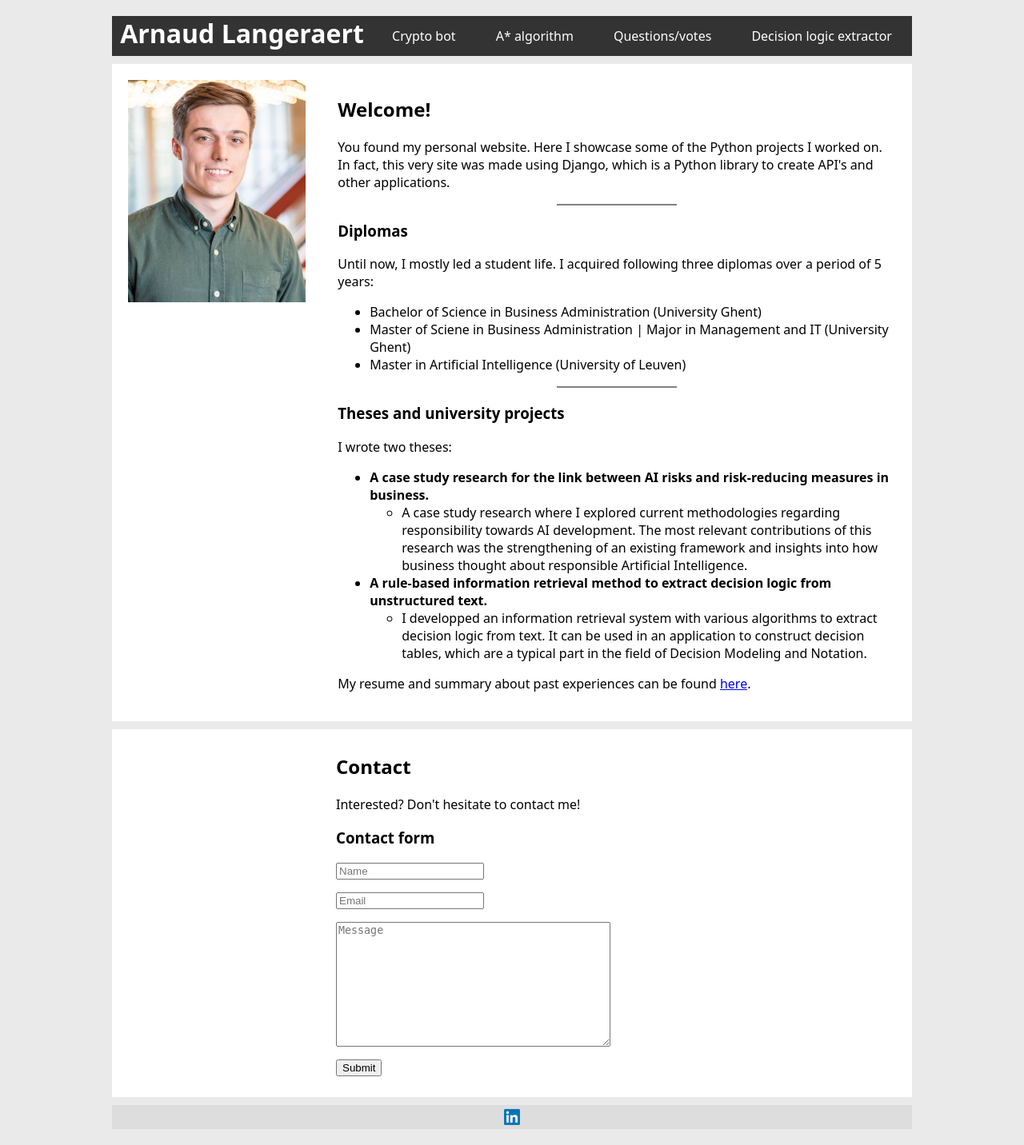
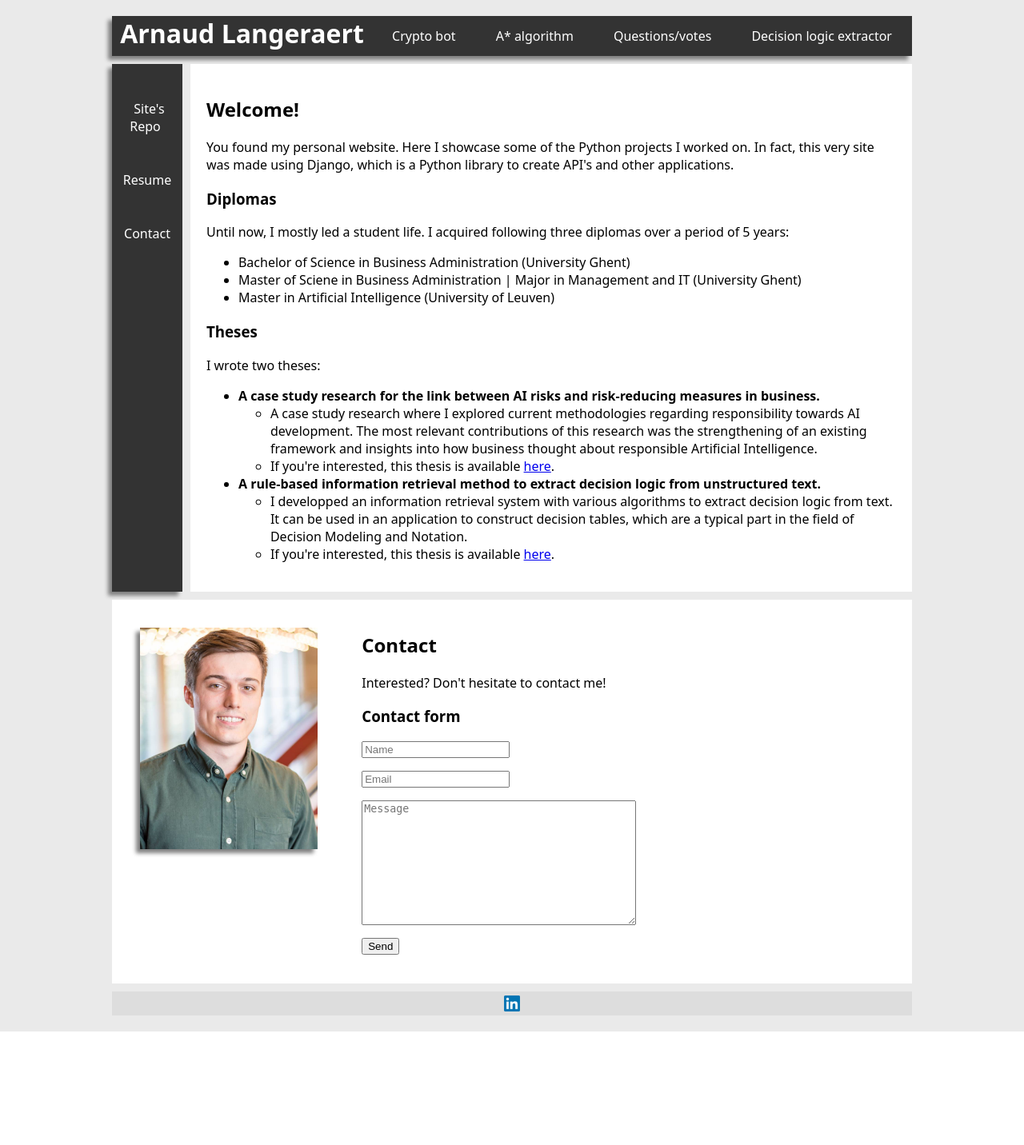
Before and after one commit to ajlanger/mysite, a Django app: page / in a window 1280 px wide. Shown: the whole page at 80% size. After the commit the page ends 1290 px from the top, so only its background shows below. Run offline with Django 3.2, Linux system fonts and the light colour scheme.

Commit message:
Made home and base more beautiful.

```diff
--- a/templates/base.html
+++ b/templates/base.html
@@ -5,6 +5,12 @@
 <html>
 <head>
   <title>Arnaud Langeraert</title>
+  <style>
+  html {
+    scroll-behavior: smooth;
+  }
+  </style>
+
 </head>
 <meta charset="UTF-8">
 <meta name="viewport" content="width=device-width, initial-scale=1">
@@ -15,7 +21,7 @@
 
     <!-- Header -->
     <div class="header">
-      <h1 style="color: white; margin:auto;"><a href="" style="text-decoration: none; color: white;">Arnaud Langeraert</a></h1>
+      <h1 style="color: white; margin:auto;"><a href="/" style="text-decoration: none; color: white;">Arnaud Langeraert</a></h1>
     </div>
 
     <!-- Navigation bar -->
@@ -23,7 +29,7 @@
       <a href="#">Crypto bot</a>
       <a href="#">A* algorithm</a>
       <a href="#">Questions/votes</a>
-      <a href="#">Decision logic extractor</a>
+      <a href="/dl_extractor.html">Decision logic extractor</a>
     </div>
   </div>
 
--- a/templates/home.html
+++ b/templates/home.html
@@ -8,11 +8,20 @@
 <!-- the flexible grid (content) -->
 <div class="row">
 
-  <div class="side">
+  <div class="side-top">
 
-    <div class="myself">
-      <img title="Moi" src="static/images/My_Pic.png" alt="" width="222.22" height="277.78" />
+    <div class="cv-button">
+      <a href="https://github.com/ajlanger/mysite" target="_blank" style="text-decoration: none; color: white;">Site's Repo</a>
     </div>
+
+    <div class="cv-button">
+      <a href="CV-html.html" target="_blank" style="text-decoration: none; color: white;">Resume</a>
+    </div>
+
+    <div class="cv-button">
+      <a href="#contact" style="text-decoration: none; color: white;">Contact</a>
+    </div>
+
   </div>
 
   <div class="main">
@@ -20,7 +29,7 @@
     <h2>Welcome!</h2>
     <p>You found my personal website. Here I showcase some of the Python projects I worked on. In fact, this very site was made using Django, which is a Python library to create API's and other applications.</p>
 
-    <hr noshade width=150px>
+    <!-- <hr noshade> -->
     <h3>Diplomas</h3>
       <p>Until now, I mostly led a student life. I acquired following three diplomas over a period of 5 years:</p>
 
@@ -30,27 +39,34 @@
         <li>Master in Artificial Intelligence (University of Leuven)</li>
       </ul>
 
-    <hr noshade width=150px >
-    <h3>Theses and university projects</h3>
+    <!-- <hr noshade width=150px> -->
+    <h3>Theses</h3>
       <p>I wrote two theses:</p>
       <ul>
         <li><b>A case study research for the link between AI risks and risk-reducing measures in business.</b></li>
           <ul>
             <li>A case study research where I explored current methodologies regarding responsibility towards AI development. The most relevant contributions of this research was the strengthening of an existing framework and insights into how business thought about responsible Artificial Intelligence.</li>
+            <li>If you're interested, this thesis is available <a href="https://lib.ugent.be/fulltxt/RUG01/002/783/862/RUG01-002783862_2019_0001_AC.pdf" target="_blank">here</a>.</li>
           </ul>
         <li><b>A rule-based information retrieval method to extract decision logic from unstructured text.</b></li>
           <ul>
             <li>I developped an information retrieval system with various algorithms to extract decision logic from text. It can be used in an application to construct decision tables, which are a typical part in the field of Decision Modeling and Notation.</li>
+            <li>If you're interested, this thesis is available <a href="#" target="_blank">here</a>.</li>
           </ul>
       </ul>
-
-  <p>My resume and summary about past experiences can be found <a href="CV-html.html" target="_blank">here</a>.</p>
 
 
   </div>
 </div>
 
-<div class="contactformblock">
+<div class="contactformblock" id="contact">
+  <div class="side">
+
+    <div class="myself_2">
+      <img title="Moi" src="static/images/My_Pic.png" alt="" width="222.22" height="277.78" />
+    </div>
+  </div>
+
   <div class="contactformtext">
     <h2>Contact</h2>
     <p>Interested? Don't hesitate to contact me!</p>
@@ -60,7 +76,7 @@
     <form action="" method="POST">
       {% csrf_token %}
       {{form.as_p}}
-      <input type="submit" value="Submit"/>
+      <input type="submit" value="Send"/>
     </form>
 
   </div>
--- a/templates/static/base.css
+++ b/templates/static/base.css
@@ -8,12 +8,7 @@
 body {
   font-family: system-ui;
   margin: 0;
-  /* background-color: #0EDC24; */
   padding: 0;
-  /* background-image: url('images/background2.jpg'); */
-  /* background-attachment: fixed; */
-  /* background-size: auto; */
-  /* background-repeat: no-repeat; */
   background-color: #EAEAEA;
 }
 
@@ -26,6 +21,7 @@ body {
   padding:5px;
   text-align: center;
   background: #ddd;
+  margin-top: 10px;
 }
 
 /* Responsive layout - when the screen is less than 700px wide, make the two columns stack on top of each other instead of next to each other */
@@ -73,5 +69,5 @@ body {
   flex-wrap: wrap;
   flex-direction: row;
   background-color: #56895B;
-  border-radius: 10px;
+  box-shadow: -5px 5px 5px grey;
 }
--- a/templates/static/home.css
+++ b/templates/static/home.css
@@ -1,27 +1,43 @@
+#contact {
+
+}
+
 .row {
   display: flex;
-  /* flex-wrap: wrap; */
-  /* flex-direction: row; */
-  background-color: white;
   margin-top: 10px;
   height: auto;
 }
 
 /* Create two unequal columns that sit next to each other */
 
-/* Side bar/Left column*/
-.side {
-  /* flex: 30%; */
-  /* background-color: #f1f1f1; */
-  padding: 10px;
-  /* width: auto; */
-  margin: 10px;
+.side-top {
+  background-color: #333;
+  margin-right: 10px;
+  width: 230px;
+  text-align: center;
+  box-shadow: -5px 5px 5px grey;
 }
+
+.cv-button {
+  margin-top: 45px;
+}
+
+.cv-button a {
+  padding: 5px;
+  /* background-color: #333; */
+  transition: all 300ms;
+}
+
 
 /* Main column */
 .main {
-  /* flex: 70%; */
-  /* background-color: white; */
+  padding: 20px;
+  background-color: white;
+  /* margin: 40px; */
+}
+
+/* Side bar/Left column*/
+.side {
   padding: 10px;
   margin: 10px;
 }
@@ -31,16 +47,23 @@
   /* padding: 20px; */
 }
 
+.myself_2 {
+  /* padding: 10px; */
+  margin: 15px;
+  box-shadow: -5px 5px 5px grey;
+}
+
 .contactformblock {
   width: auto;
   padding: auto;
   margin: auto;
   background-color: white;
+  display: flex;
+  margin-top: 10px;
 }
 
 .contactformtext {
   padding: 10px;
   margin: 10px;
   background-color: white;
-  padding-left: 270px;
 }
```
